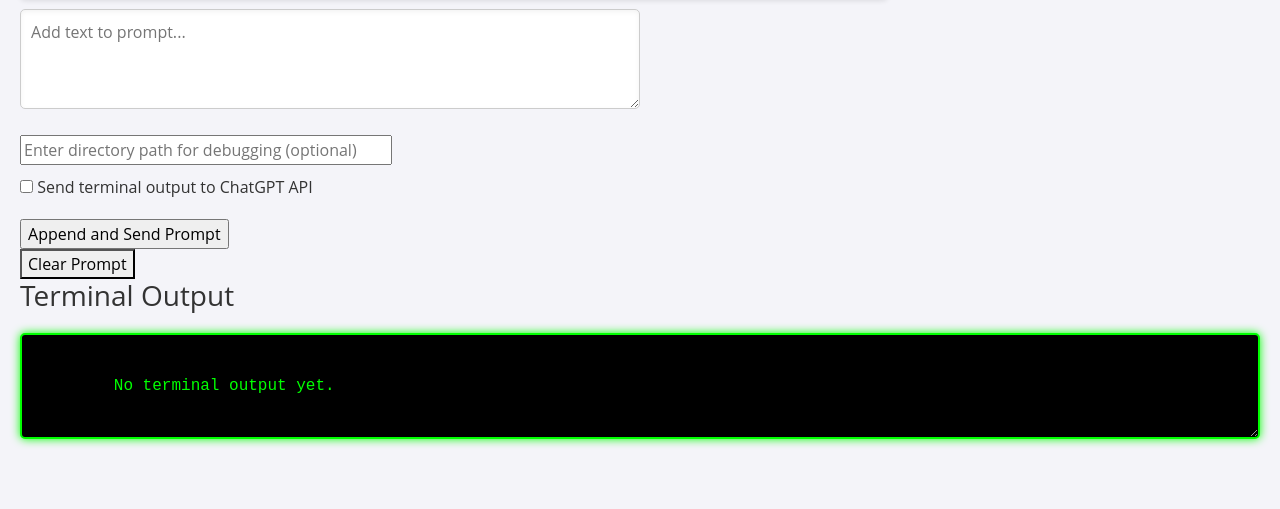
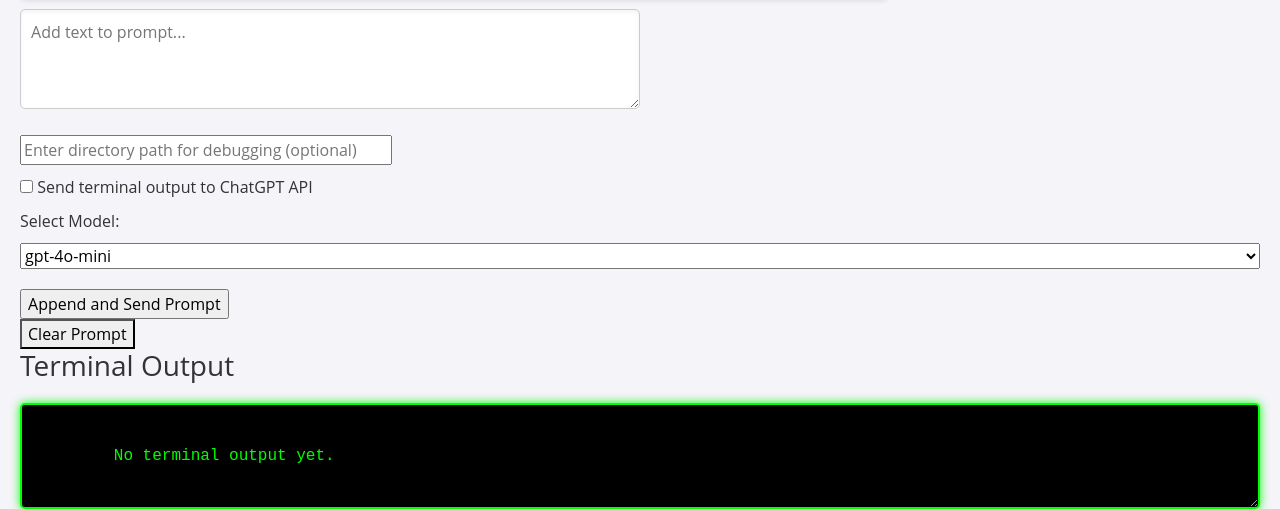
Before and after one commit to bigroll123/zemnir, a Flask app: page / in a window 1280 px wide. Shown: the part 289-798 px from the top of the page. Before the commit the page ends 735 px from the top, so only its background shows below. Run offline with Flask 3, Linux system fonts and the light colour scheme.

Commit message:
adding option to select model

```diff
--- a/app/routes.py
+++ b/app/routes.py
@@ -23,6 +23,7 @@ def index():
 def add_and_send():
     new_text = request.form.get("new_text", "").strip()
     directory_path = request.form.get("directory_path", "").strip()
+    model = request.form.get("model")  # Get the selected model
     send_terminal_output = request.form.get("send_terminal_output") == "yes"  # Check if the checkbox is checked
 
     if new_text:
@@ -31,7 +32,6 @@ def add_and_send():
         if send_terminal_output:
             terminal_output = read_terminal_output()  # Get the terminal output
             append_to_prompt(f"Terminal Output: {terminal_output}")  # Append it to the prompt
-
 
     if directory_path:
         if not os.path.exists(directory_path) or not os.path.isdir(directory_path):
@@ -42,11 +42,8 @@ def add_and_send():
             append_to_prompt(f"Structure: {directory_info['structure']}")
             append_to_prompt(f"Contents: {directory_info['files']}")
 
-    # Send the prompt to the API
-    #if send_terminal_output:
-    #    terminal_output = read_terminal_output()  # Get the terminal output
-    #    append_to_prompt(f"Terminal Output: {terminal_output}")  # Append it to the prompt
-    send_to_api()
+    # Send the prompt to the API with the selected model
+    send_to_api(model)
     return redirect("/")
 
 @app_routes.route("/debug_directory", methods=["POST"])
@@ -56,7 +53,7 @@ def debug_directory():
         return jsonify({"error": "Invalid directory path"}), 400
 
     try:
-        response = send_directory_to_api(directory_path)
+        response = send_directory_to_api(directory_path, model)  # Pass the model
         return jsonify({"response": response})
     except Exception as e:
         return jsonify({"error": str(e)}), 500
--- a/app/templates/index.html
+++ b/app/templates/index.html
@@ -34,6 +34,19 @@
       <label>
         <input type="checkbox" name="send_terminal_output" value="yes"> Send terminal output to ChatGPT API
       </label>
+
+      <!-- Dropdown for model selection -->
+      <label for="model-select">Select Model:</label>
+      <select id="model-select" name="model">
+          <option value="gpt-4o-mini">gpt-4o-mini</option>
+          <option value="gpt-3.5-turbo">gpt-3.5-turbo</option>
+          <option value="gpt-4">gpt-4</option>
+          <option value="gpt-4o">gpt-4o</option>
+          <option value="gpt-4-turbo">gpt-4-turbo</option>
+          <option value="o1-mini">o1-mini</option>
+          <option value="tts-1">tts-1</option>
+      </select>
+
       <div class="controls">
           <input type="submit" value="Append and Send Prompt">
       </div>
@@ -56,27 +69,7 @@
         document.addEventListener('DOMContentLoaded', function() {
             // Event listener for clear prompt button
             document.getElementById('clear-prompt').addEventListener('click', clearPrompt);
-
-            // Add the interval function
-            document.getElementsByName('interval').forEach(function (radio) {
-                radio.addEventListener('change', applyInterval);
-            });
         });
-
-        function applyInterval() {
-            const radios = document.getElementsByName('interval');
-            let selected = '';
-            for (let i = 0; i < radios.length; i++) {
-                if (radios[i].checked) {
-                    selected = radios[i].value;
-                    break;
-                }
-            }
-            const xhr = new XMLHttpRequest();
-            xhr.open('POST', '/auto_interval', true);
-            xhr.setRequestHeader('Content-Type', 'application/x-www-form-urlencoded');
-            xhr.send('interval=' + encodeURIComponent(selected));
-        }
 
         function clearPrompt() {
             document.getElementById('prompt-textarea').value = '';  // Clear the textarea
```
Also changed, not shown: services/chatgpt_service.py (+20 -7 lines), README.md.
